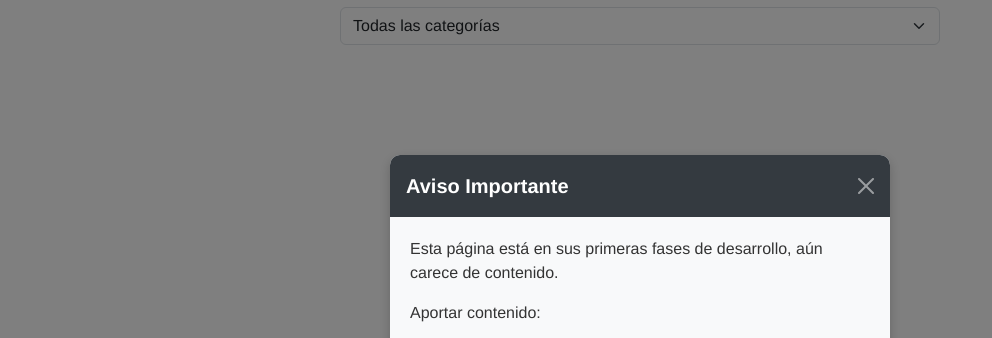
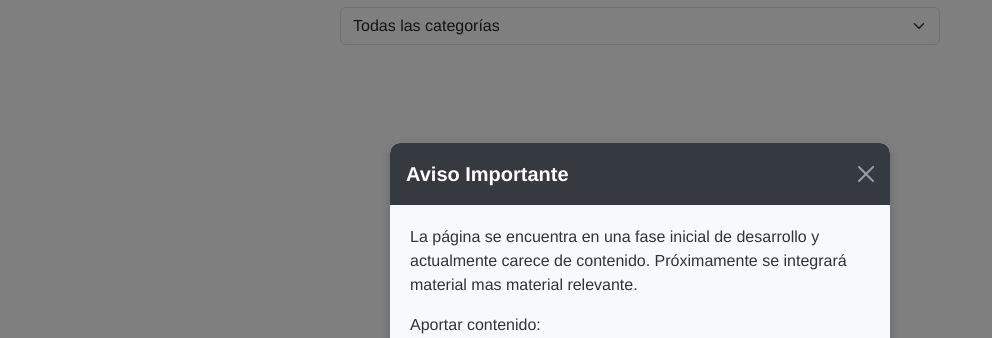
Before and after one commit to skysystembold/materialesUNSCH, a website: page public/index.html in a window 1280 px wide. Shown: the part 122-460 px from the top of the page, without its empty margins (0-992 px from the left). Drawn offline with nearby package versions, Linux system fonts and the light colour scheme; no server answers.

Commit message:
Update index.html

```diff
--- a/public/index.html
+++ b/public/index.html
@@ -141,8 +141,7 @@
         </div>
         <div class="modal-body">
           <p>
-            Esta página está en sus primeras fases de desarrollo, aún carece de contenido.
-
+            La página se encuentra en una fase inicial de desarrollo y actualmente carece de contenido. Próximamente se integrará material mas material relevante.
           </p>
           <p>
             Aportar contenido:
```
